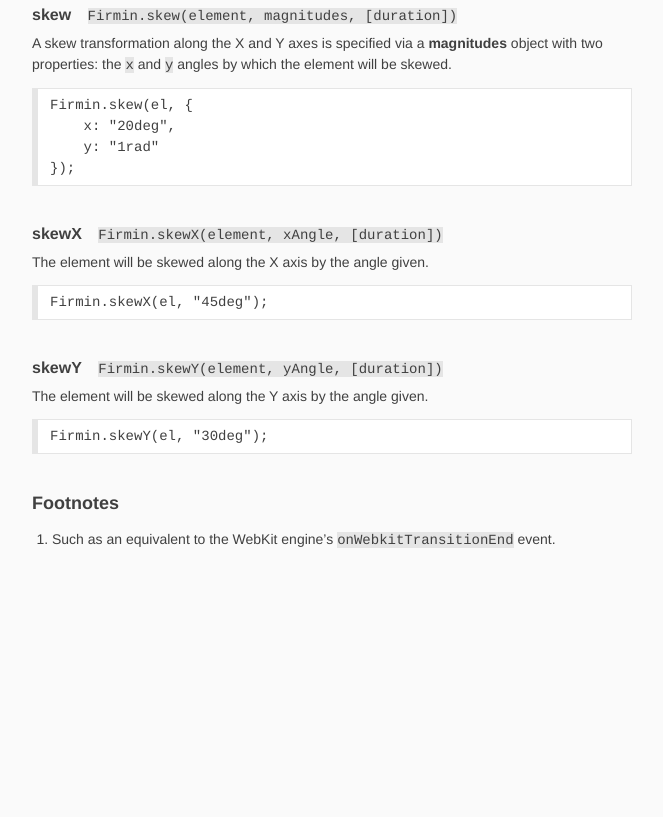
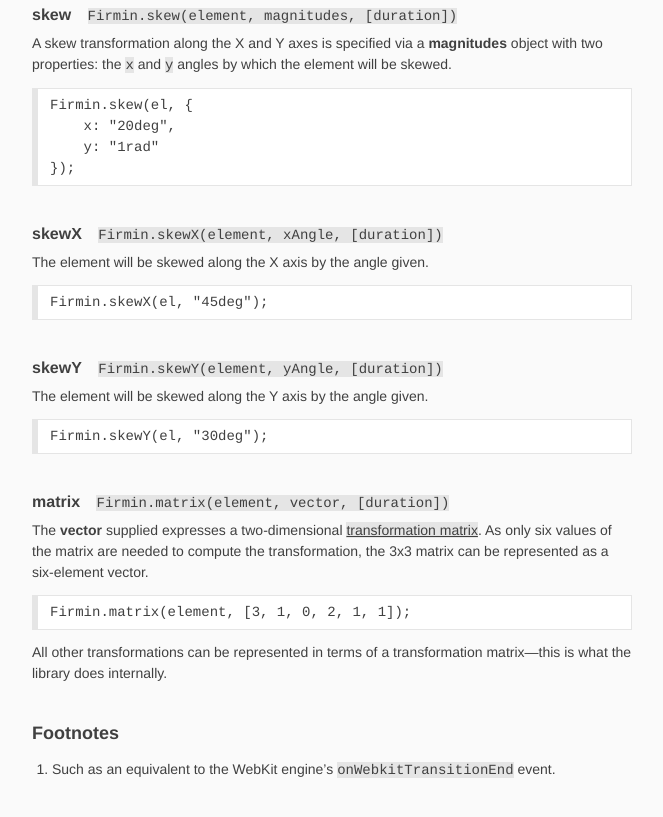
Before and after one commit to beastaugh/firmin, a plain HTML site: page index.html in a window 1280 px wide. Shown: the part 2253-3070 px from the top of the page, without its empty margins (308-971 px from the left). Before the commit the page ends 2864 px from the top, so only its background shows below. Drawn offline with Linux system fonts and the light colour scheme.

Commit message:
Document the matrix transform function.

```diff
--- a/index.html
+++ b/index.html
@@ -361,6 +361,29 @@ Firmin.animate(el, tf);</pre>
 
             <pre>Firmin.skewY(el, "30deg");</pre>
         </div>
+
+        <div class="function" id="matrix">
+            <h3>
+                <em>matrix</em>
+                <code>Firmin.matrix(element, vector, [duration])</code>
+            </h3>
+
+            <p>
+                The <em>vector</em> supplied expresses a two-dimensional
+                <a href="http://www.w3.org/TR/SVG/coords.html#TransformMatrixDefined">transformation
+                matrix</a>. As only six values of the matrix are needed to
+                compute the transformation, the 3x3 matrix can be represented
+                as a six-element vector.
+            </p>
+
+            <pre>Firmin.matrix(element, [3, 1, 0, 2, 1, 1]);</pre>
+
+            <p>
+                All other transformations can be represented in terms of a
+                transformation matrix&mdash;this is what the library does
+                internally.
+            </p>
+        </div>
     </div>
 
 
```
